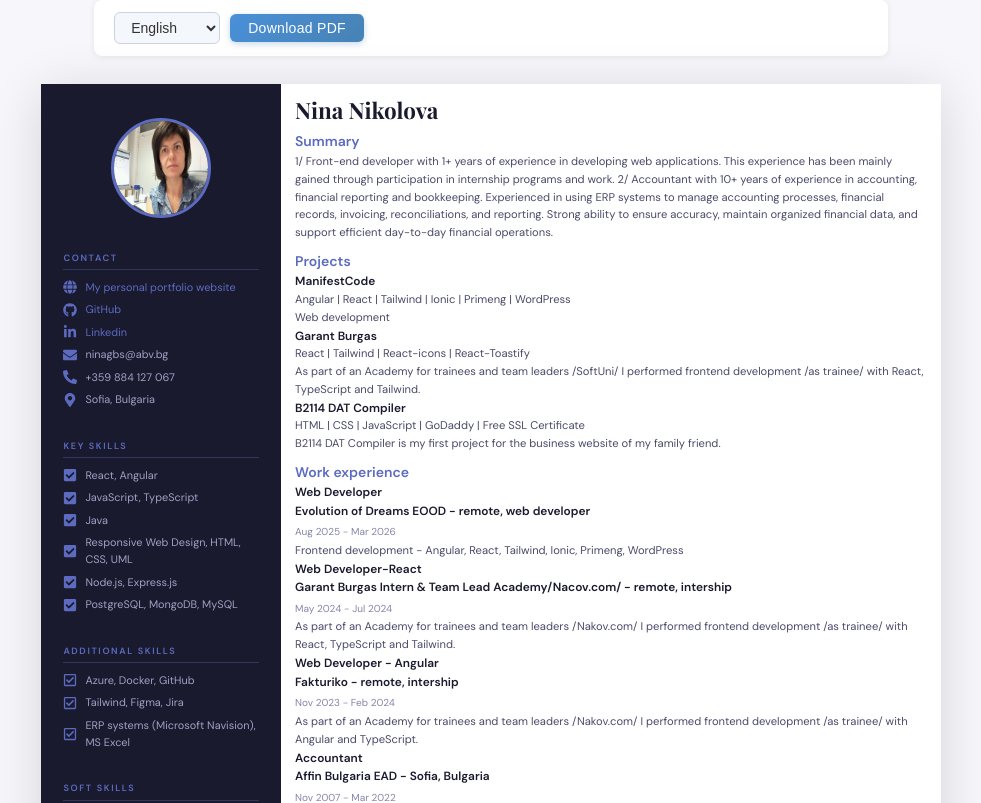
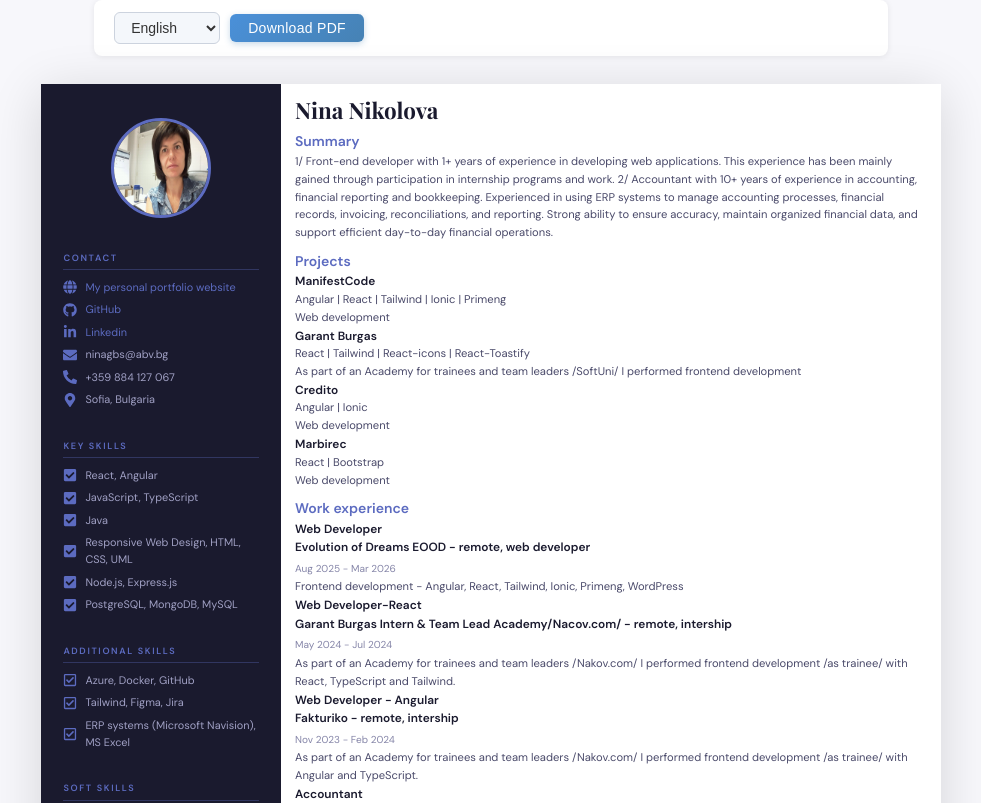
Before and after one commit to NinaNikolova/resume, a React (Create React App) app: page / in a window 1280 px wide. Shown: the top 803 px of the page, without its empty margins (149-1130 px from the left). Built offline with nearby package versions, Linux system fonts and the light colour scheme.

Commit message:
corrected resume

```diff
--- a/src/components/Certificates.js
+++ b/src/components/Certificates.js
@@ -6,9 +6,9 @@ export default function Certificates({ data }) {
     return (
       <section className="certificates">
         <h2>{title}</h2>
-        <ul>
+        <ul className="cert-grid">
           {list.map(({ name, provider, url }) => (
-            <li key={name}>
+            <li key={name} className="cert-item">
               <h4>
               <Link to={url}>{name}</Link>
                 <span className="provider"> &mdash; {provider}</span>
--- a/src/data/bulgarian.js
+++ b/src/data/bulgarian.js
@@ -146,22 +146,29 @@ const content = {
       {
         name: "Garant Burgas",
         techList: ["React", "Tailwind", "React-icons", "React-Toastify"],
-        description: `Като част от Академията за стажанти и тиймлидери аз изпълнявах frontend development /като стажант/ с React, TypeScript and Tailwind.`,
+        description: `Като част от Академията за стажанти и тиймлидери аз изпълнявах frontend development `,
         url: "https://borsa.garantburgas.com",
       },
 
       {
-        name: "B2114 DAT Compiler",
+        name: "Credito",
         techList: [
-          "HTML",
-          "CSS",
-          "JavaScript",
-          "GoDaddy",
-          "Free SSL Certificate",
+          "Angular",
+          "Ionic"
         ],
         description: `
-            B2114 DAT Compiler е моят първи ентусиаски проект за стартъп биснес на приятел на семейството ми.`,
-        url: "https://b2114-datcompiler.xyz",
+            Web development`,
+        url: "https://credito.bg/",
+      },
+            {
+        name: "Marbirec",
+        techList: [
+          "React",
+          "Bootstrap",
+        ],
+        description: `
+            Web development`,
+        url: "https://marbirec.com/",
       },
     ],
   },
--- a/src/data/english.js
+++ b/src/data/english.js
@@ -137,8 +137,7 @@ const data = {
           "React",
           "Tailwind",
           "Ionic",
-          "Primeng",
-          "WordPress",
+          "Primeng"
         ],
         description: `Web development`,
         url: [
@@ -148,22 +147,29 @@ const data = {
       {
         name: "Garant Burgas",
         techList: ["React", "Tailwind", "React-icons", "React-Toastify"],
-        description: `As part of an Academy for trainees and team leaders /SoftUni/ I performed frontend development /as trainee/ with React, TypeScript and Tailwind.`,
+        description: `As part of an Academy for trainees and team leaders /SoftUni/ I performed frontend development`,
         url: "https://borsa.garantburgas.com",
       },
 
       {
-        name: "B2114 DAT Compiler",
+        name: "Credito",
         techList: [
-          "HTML",
-          "CSS",
-          "JavaScript",
-          "GoDaddy",
-          "Free SSL Certificate",
+          "Angular",
+          "Ionic"
         ],
         description: `
-            B2114 DAT Compiler is my first project for the business website of my family friend.`,
-        url: "https://b2114-datcompiler.xyz",
+            Web development`,
+        url: "https://credito.bg/",
+      },
+            {
+        name: "Marbirec",
+        techList: [
+          "React",
+          "Bootstrap",
+        ],
+        description: `
+            Web development`,
+        url: "https://marbirec.com/",
       },
     ],
   },
```
